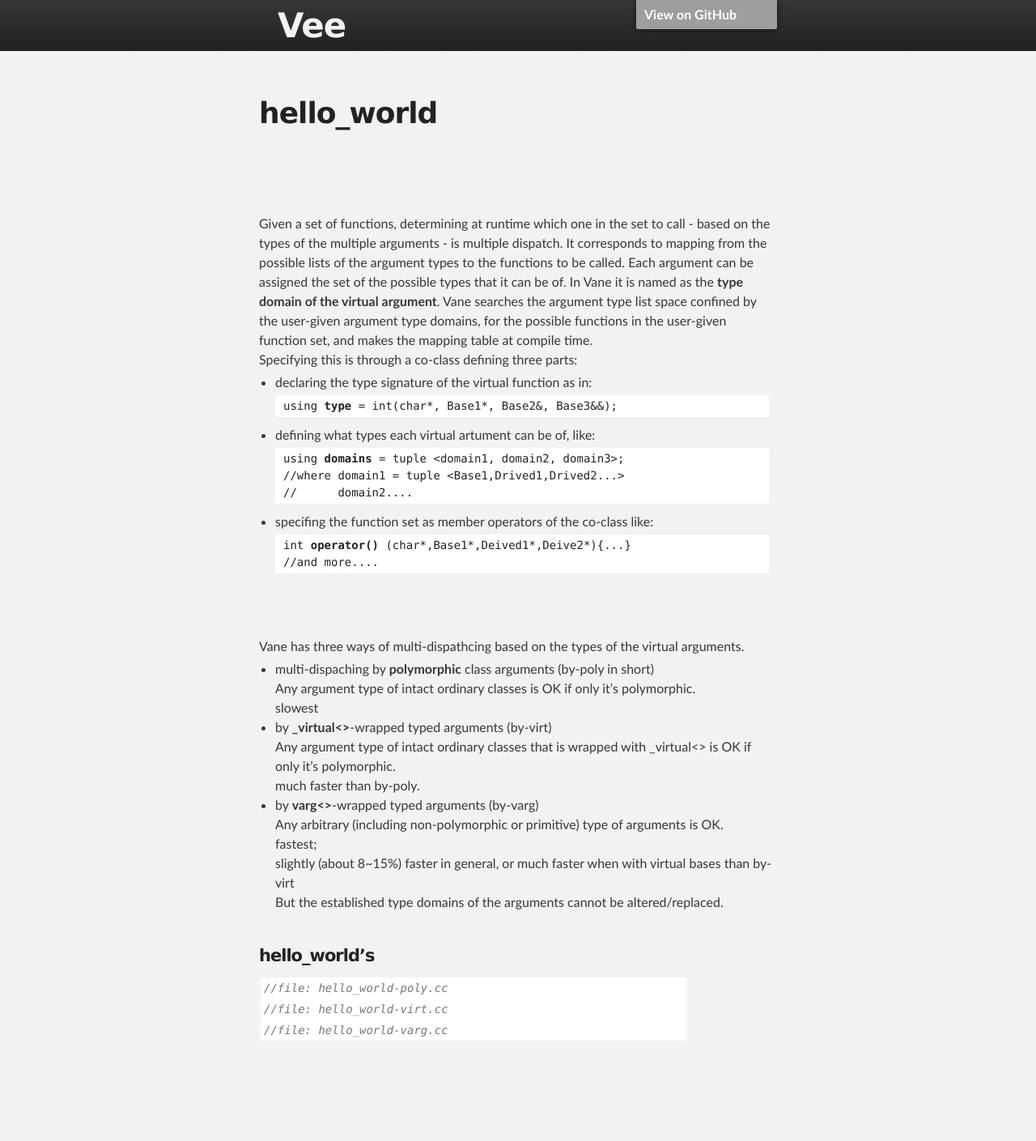
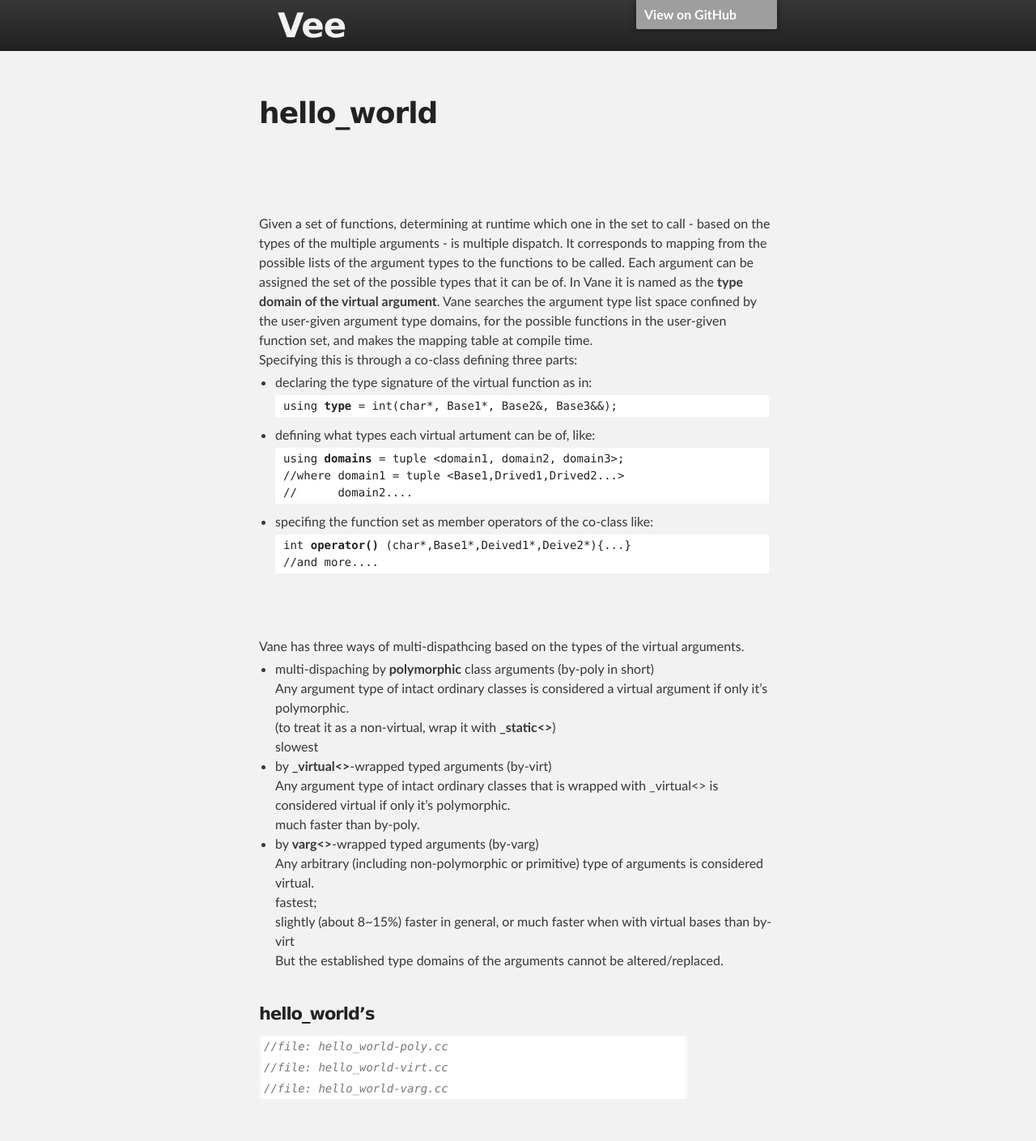
Before and after one commit to tmp2tmp/eee, a Jekyll site: the page built from docs/hello_world.md, in a window 1280 px wide. Shown: the whole page at 81% size. Built offline with Jekyll 4.4.1, drawn with Linux system fonts in a browser that asks for light colours; our own code applies the rules of GitHub Pages for plain Markdown files; the repository's description, which GitHub fills in, is left out; before the commit the page ends 1337 px from its top, so only the background shows below that; grey boxes are pictures that could not be loaded.

Commit message:
Update hello_world.md

```diff
--- a/docs/hello_world.md
+++ b/docs/hello_world.md
@@ -37,13 +37,14 @@ Vane has three ways of multi-dispathcing based on the types of the virtual argum
 </p>
 
 - multi-dispaching by **polymorphic** class arguments (by-poly in short)
-  Any argument type of intact ordinary classes is OK if only it's polymorphic.
+  Any argument type of intact ordinary classes is considered a virtual argument if only it's polymorphic.
+  (to treat it as a non-virtual, wrap it with **\_static<>**)
   slowest
 - by **\_virtual<>**-wrapped typed arguments (by-virt)
-  Any argument type of intact ordinary classes that is wrapped with \_virtual<> is OK if only it's polymorphic.
+  Any argument type of intact ordinary classes that is wrapped with \_virtual<> is considered virtual if only it's polymorphic.
   much faster than by-poly.
 - by **varg<>**-wrapped typed arguments (by-varg)
-  Any arbitrary (including non-polymorphic or primitive) type of arguments is OK.
+  Any arbitrary (including non-polymorphic or primitive) type of arguments is considered virtual.
   fastest;
   slightly (about 8~15%) faster in general, or much faster when with virtual bases than by-virt
   But the established type domains of the arguments cannot be altered/replaced.
```
